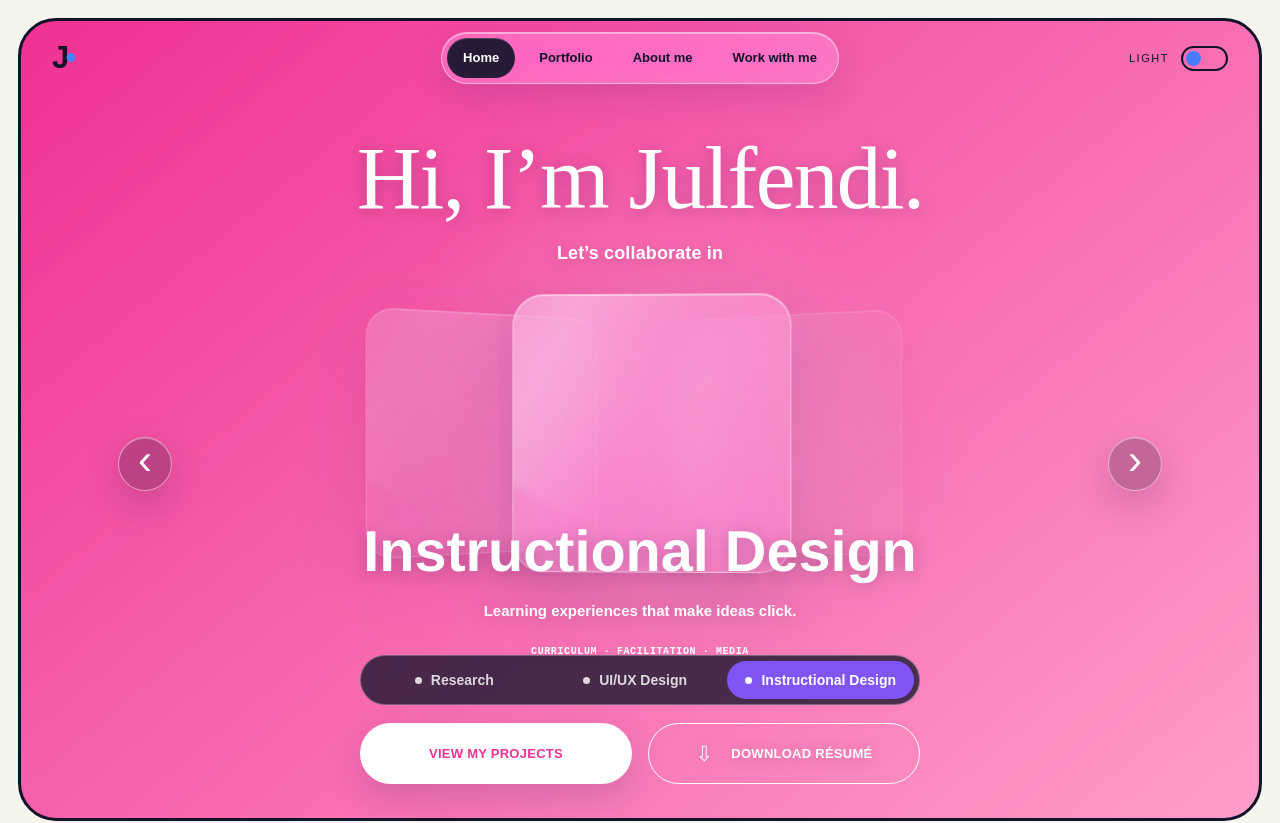
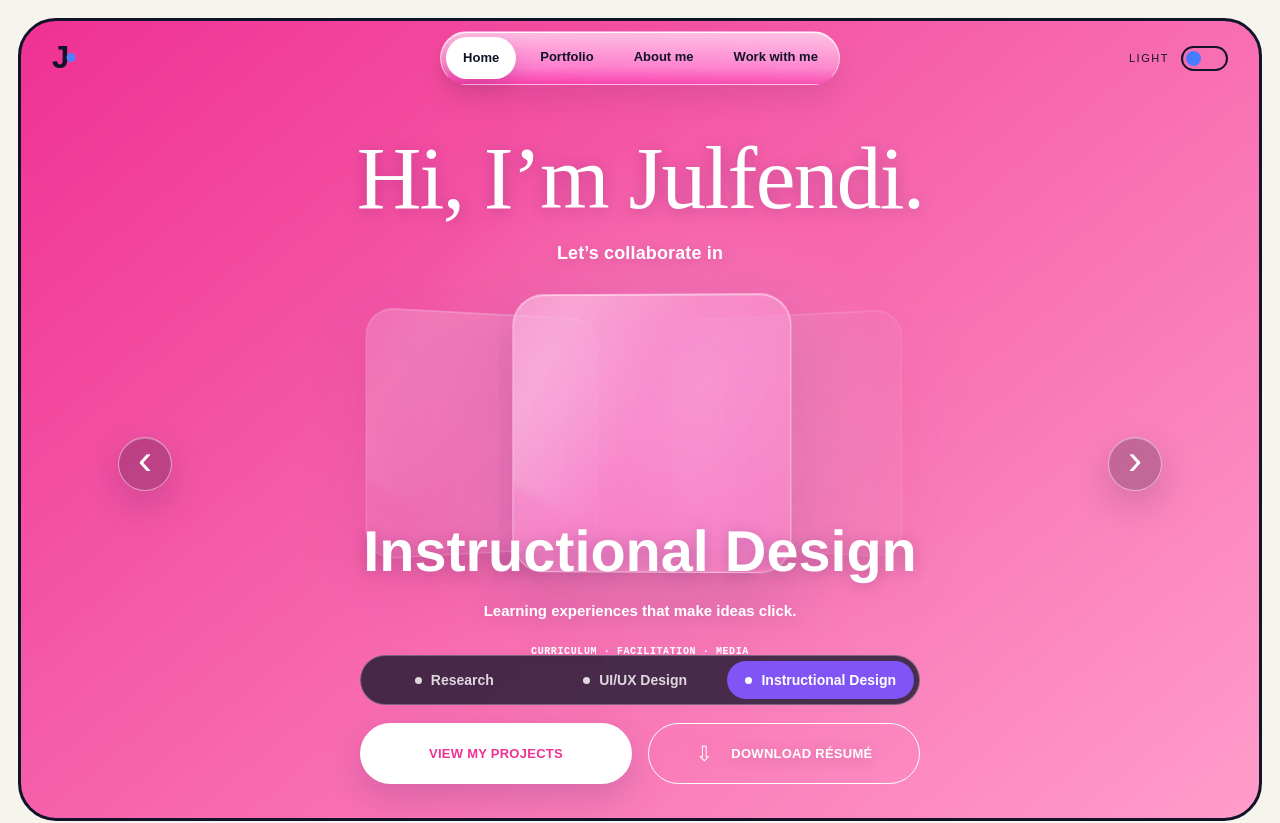
Before and after one commit to Jullyfish8/Portfolio-Website, a Next.js app: page / in a window 1280 px wide. Shown: the top 823 px of the page. Built offline with nearby package versions, Linux system fonts and the light colour scheme.

Commit message:
Refine active navigation glass

```diff
--- a/app/globals.css
+++ b/app/globals.css
@@ -254,3 +254,9 @@
 .project-console>.case-pane{grid-column:1;grid-row:2;min-height:0}
 .project-console>.project-selector{grid-column:2;grid-row:2;min-height:0}
 @media(max-width:800px){.project-console>.section-heading{order:-2;padding:20px 16px}.project-console>.section-heading h2{font-size:clamp(40px,12vw,58px)}.project-console>.project-selector{order:-1}}
+
+/* Navigation: white active tab with a glass capsule fading at its base. */
+.nav-links{position:relative;border-bottom-color:transparent;background:linear-gradient(to bottom,rgba(255,255,255,.66) 0%,rgba(255,255,255,.34) 68%,rgba(255,255,255,0) 100%);box-shadow:inset 0 1px 0 rgba(255,255,255,.9),0 15px 28px rgba(17,19,41,.08);backdrop-filter:blur(20px) saturate(150%);-webkit-backdrop-filter:blur(20px) saturate(150%)}
+.nav-links a{transition:background .25s,color .25s,box-shadow .25s}
+.nav-links a.is-active,.dark .nav-links a.is-active{border:1px solid rgba(255,255,255,.92);background:#fff;color:#111329;box-shadow:inset 0 1px 0 #fff,0 8px 20px rgba(17,19,41,.12)}
+.dark .nav-links{border-bottom-color:transparent;background:linear-gradient(to bottom,rgba(255,255,255,.2) 0%,rgba(255,255,255,.09) 68%,rgba(255,255,255,0) 100%)}
```
